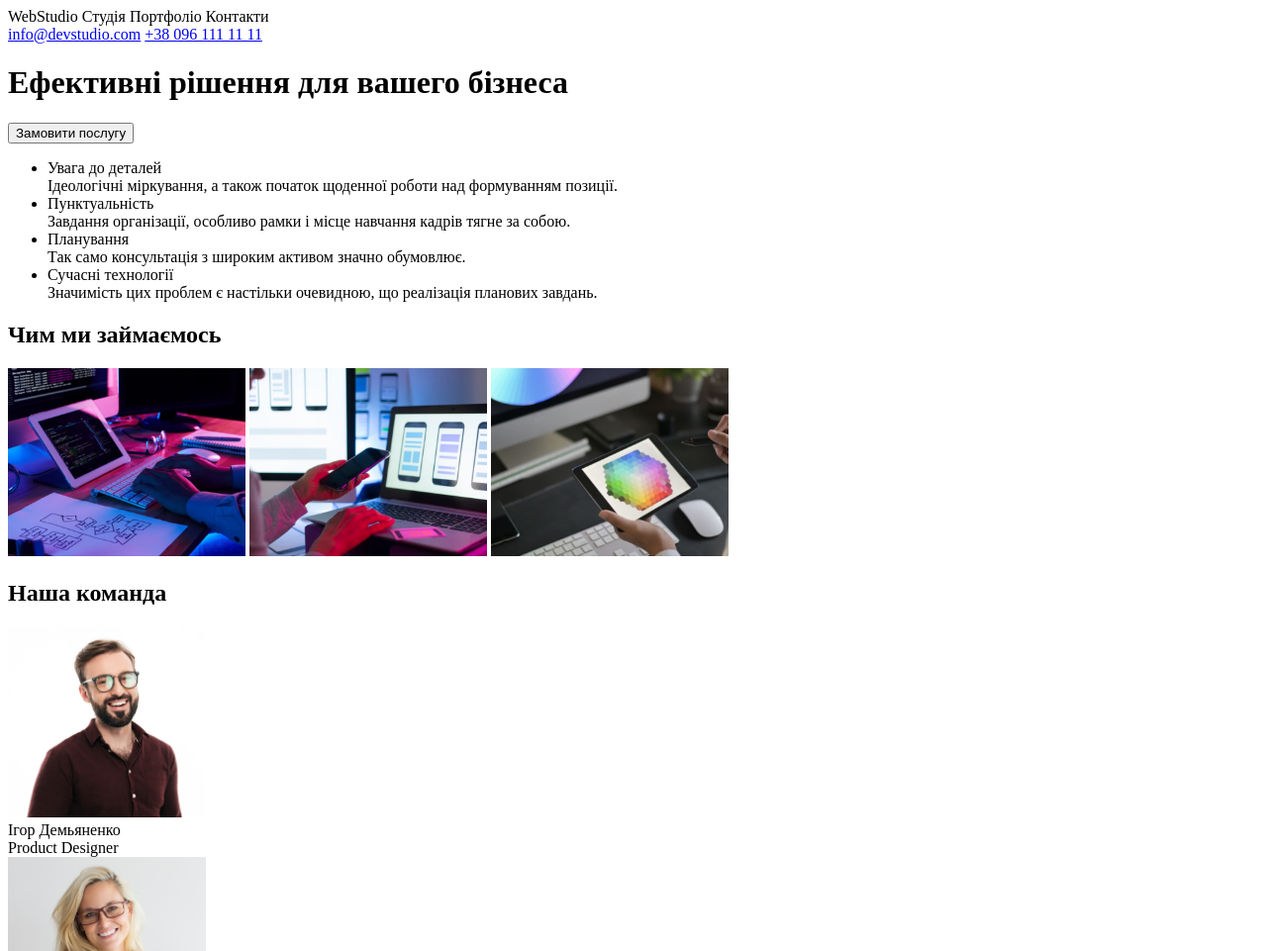
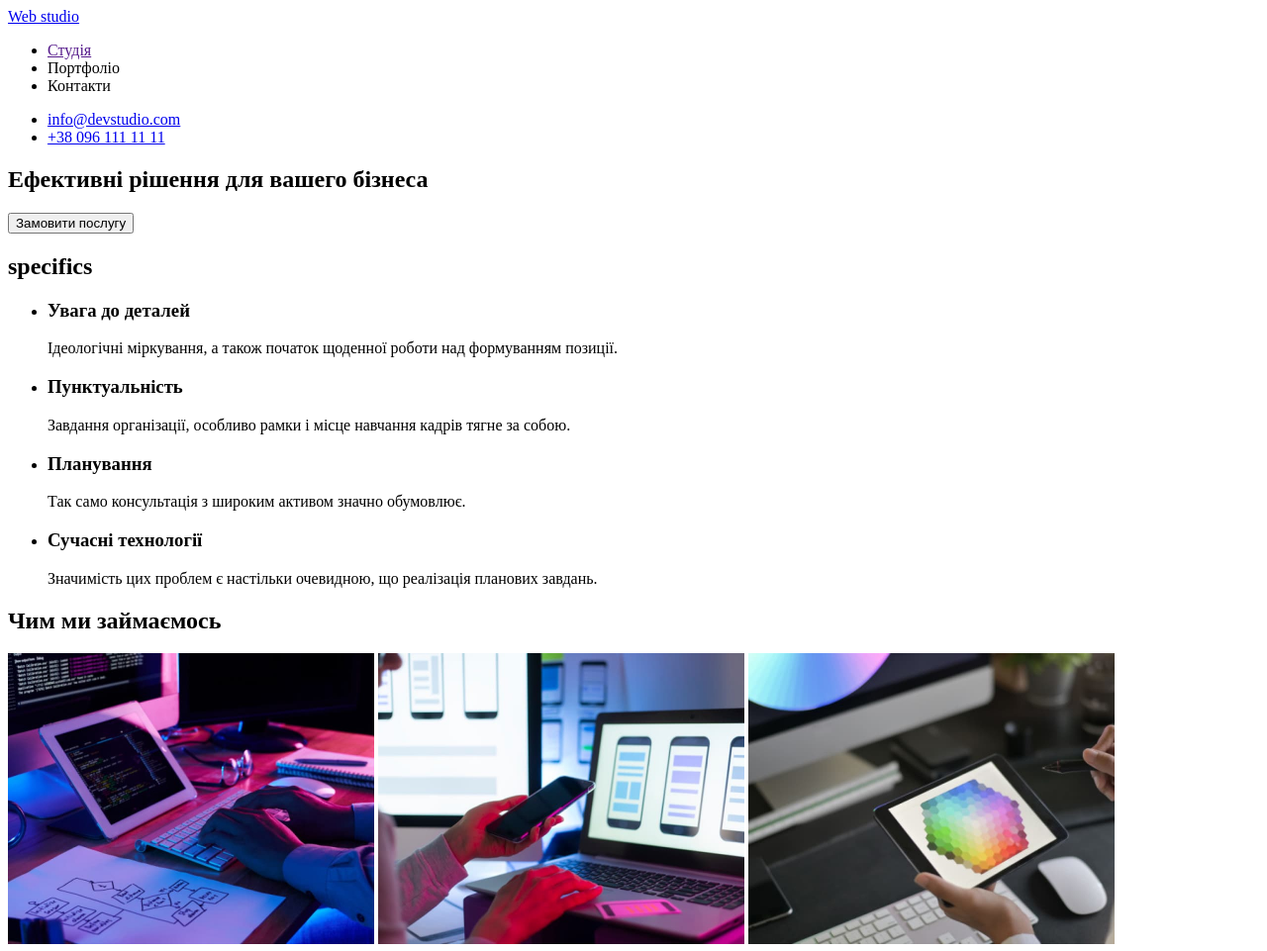
Before and after one commit to Halyna-Melnykova/goit-markup-hw-01, a plain HTML site: page index.html in a window 1280 px wide. Shown: the top 961 px of the page at 99% size. Drawn offline with Linux system fonts and the light colour scheme.

Commit message:
Update index.html

```diff
--- a/index.html
+++ b/index.html
@@ -8,70 +8,101 @@
 </head>
 <body>
     <header>
+        <a href="/">Web studio</a>
         <nav>
-            <a>WebStudio</a>
-            <a>Студія</a>
-            <a>Портфоліо</a>
-            <a>Контакти</a>
+            <ul>
+                <li><a href="">Студія</a></li>
+                <li><a>Портфоліо</a></li>
+                <li><a>Контакти</a></li>
+            </ul>
         </nav>
-     <a href="mailto:info@devstudio.com">info@devstudio.com</a>
-     <a href="tel:+380961111111">+38 096 111 11 11</a>
+        <ul>
+            <li><a href="mailto:info@devstudio.com">info@devstudio.com</a></li>
+            <li><a href="tel:+380961111111">+38 096 111 11 11</a></li>
+        </ul>
     </header>
-    <!-- main content -->
-    <div>
+    <main>
+        <section>
             <h1>Ефективні рішення для вашего бізнеса</h1>
             <button>Замовити послугу</button>
-    </div>
+        </section>
         <!-- specifics -->
-    <div>
+        <section>
+            <h2>specifics</h2>
             <ul>
-            <li>Увага до деталей</li>
-            <dt>Ідеологічні міркування, а також початок щоденної роботи над формуванням позиції.</dt>
-            <li>Пунктуальність</li>
-            <dt>Завдання організації, особливо рамки і місце навчання кадрів тягне за собою.</dt>
-            <li>Планування</li>
-            <dt>Так само консультація з широким активом значно обумовлює.</dt>
-            <li>Сучасні технології</li>
-            <dt>Значимість цих проблем є настільки очевидною, що реалізація планових завдань.</dt>
+                <li>
+                    <h3>Увага до деталей</h3>
+                    <p>Ідеологічні міркування, а також початок щоденної роботи над формуванням позиції.</p>
+                </li>
+                <li>
+                    <h3>Пунктуальність</h3>
+                    <p>Завдання організації, особливо рамки і місце навчання кадрів тягне за собою.</p>
+                </li>
+                <li>
+                    <h3>Планування</h3>
+                    <p>Так само консультація з широким активом значно обумовлює.</p>
+                </li>
+                <li>
+                    <h3>Сучасні технології</h3>
+                    <p>Значимість цих проблем є настільки очевидною, що реалізація планових завдань.</p>
+                </li>
             </ul>
-    </div>
+        </section>
         <!-- work -->
-    <div>
+        <section>
             <h2>Чим ми займаємось</h2>
-        <img src="images/box1.jpg" alt="laptop" width="240">
-        <img src="images/box2.jpg" alt="phone" width="240">
-        <img src="images/box3.jpg" alt="tablet" width="240">
-    </div>
+            <img src="./images/box1.jpg" alt="laptop" width="370">
+            <img src="./images/box2.jpg" alt="phone" width="370">
+            <img src="./images/box3.jpg" alt="tablet" width="370">
+        </section>
         <!-- team -->
-    <div>
+        <section>
             <h2>Наша команда</h2>
-        <img src="images/ihor.jpg" alt="photo ihor" width="200">
+            <ul>
+                <li>
+                    <figure>
+                        <img src="./images/ihor.jpg" alt="worker ihor" width="270">
                         <figcaption>Ігор Демьяненко<br>
                             Product Designer
                         </figcaption>
-        <img src="images/olha.jpg" alt="photo olha" width="200">
+                    </figure>
+
+                </li>
+                <li>
+                    <figure>
+                        <img src="./images/olha.jpg" alt="worker olha" width="270">
                         <figcaption>Ольга Репіна<br>
                             Frontend Developer
                         </figcaption>
-        <img src="images/nik.jpg" alt="photo nik" width="200">
+                    </figure>
+                </li>
+                <li>
+                    <figure>
+                        <img src="./images/nik.jpg" alt="worker nik" width="270">
                         <figcaption>Микола Тарасов<br>
                             Marketing
                         </figcaption>
-        <img src="images/mike.jpg" alt="photo" width="200">
+                    </figure>
+                </li>
+                <li>
+                    <figure>
+                        <img src="./images/mike.jpg" alt="worker mike" width="270">
                         <figcaption>Михайло Єрмаков<br>
                             UI Designer
                         </figcaption>
-
-    </div>
+                    </figure>
+                </li>
+            </ul>
+        </section>
+    </main>
     <!-- footer -->
     <footer>
-        <a>WebStudio</a>
+        <a href="/">Web studio</a>
         <address>
            г. Киев, пр-т Леси Украинки, 26<br>
            info@example.com<br>
            +38 099 111 11 11
         </address>
     </footer>
-
 </body>
 </html>
```
Lines whose indentation alone changed are shown as unchanged.
